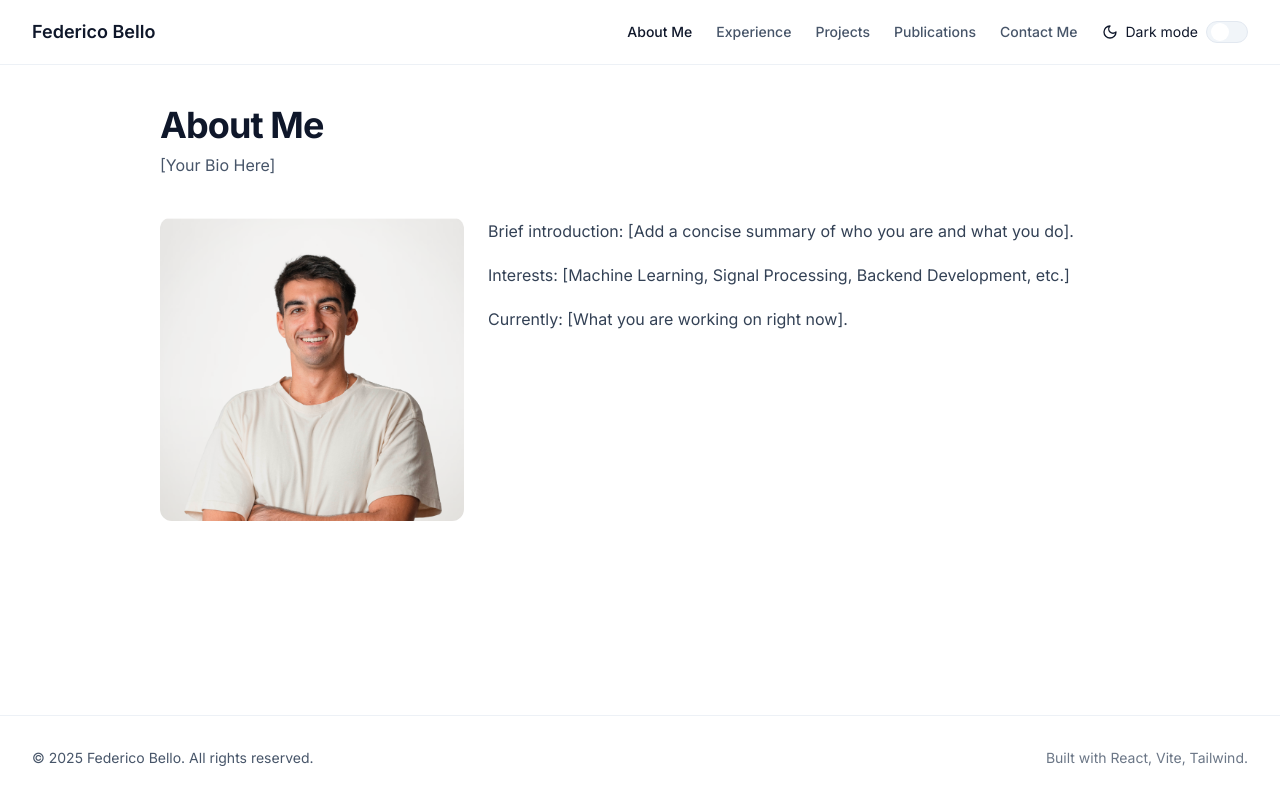
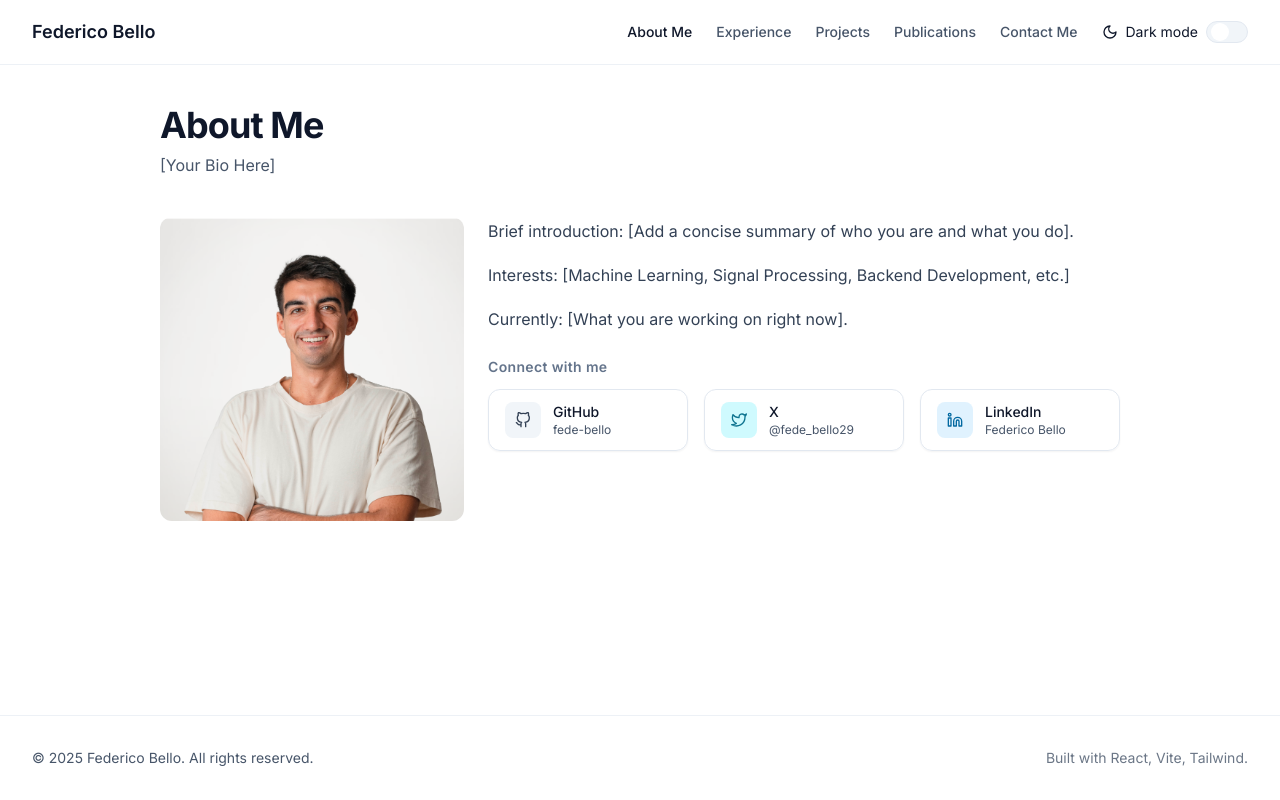
Before and after one commit to fede-bello/portfolio, a React (Vite) app: page / in a window 1280 px wide. Built offline with nearby package versions, Linux system fonts and the light colour scheme.

Commit message:
feat: social links

```diff
--- a/package.json
+++ b/package.json
@@ -12,6 +12,7 @@
     "dependencies": {
         "@radix-ui/react-switch": "^1.1.2",
         "clsx": "^2.1.1",
+        "feather-icons": "^4.29.2",
         "framer-motion": "^11.2.10",
         "lucide-react": "^0.453.0",
         "react": "^18.3.1",
--- /dev/null
+++ b/src/components/FeatherIcon.tsx
@@ -0,0 +1,34 @@
+import { memo } from "react";
+import feather from "feather-icons";
+
+type Props = {
+  name: string;
+  className?: string;
+  strokeWidth?: number;
+  title?: string;
+};
+
+export const FeatherIcon = memo(function FeatherIcon({
+  name,
+  className,
+  strokeWidth = 2,
+  title,
+}: Props) {
+  const svg = feather.icons[name]?.toSvg({
+    class: className,
+    "stroke-width": strokeWidth,
+    role: "img",
+    focusable: "false",
+    "aria-hidden": title ? undefined : "true",
+  });
+
+  if (!svg) return null;
+
+  return (
+    <span
+      aria-hidden={title ? undefined : true}
+      aria-label={title}
+      dangerouslySetInnerHTML={{ __html: svg }}
+    />
+  );
+});
--- /dev/null
+++ b/src/components/SocialLinks.tsx
@@ -0,0 +1,99 @@
+import { motion } from "framer-motion";
+import { FeatherIcon } from "@/components/FeatherIcon";
+
+type Social = {
+  name: string;
+  href: string;
+  icon: string;
+  label: string;
+  subtitle: string;
+  badgeClasses: string;
+};
+
+const socials: Social[] = [
+  {
+    name: "GitHub",
+    href: "https://github.com/fede-bello",
+    icon: "github",
+    label: "Visit GitHub profile",
+    subtitle: "fede-bello",
+    badgeClasses:
+      "bg-slate-100 text-slate-700 dark:bg-slate-800 dark:text-slate-200 group-hover:bg-slate-200 dark:group-hover:bg-slate-700",
+  },
+  {
+    name: "X",
+    href: "https://x.com/fede_bello29",
+    icon: "twitter",
+    label: "Visit X (Twitter) profile",
+    subtitle: "@fede_bello29",
+    badgeClasses:
+      "bg-cyan-100 text-cyan-700 dark:bg-cyan-900/30 dark:text-cyan-300 group-hover:bg-cyan-200/80 dark:group-hover:bg-cyan-900/50",
+  },
+  {
+    name: "LinkedIn",
+    href: "https://www.linkedin.com/in/federico-bello-/",
+    icon: "linkedin",
+    label: "Visit LinkedIn profile",
+    subtitle: "Federico Bello",
+    badgeClasses:
+      "bg-sky-100 text-sky-700 dark:bg-sky-900/30 dark:text-sky-300 group-hover:bg-sky-200/80 dark:group-hover:bg-sky-900/50",
+  },
+];
+
+type Props = {
+  className?: string;
+};
+
+export function SocialLinks({ className }: Props) {
+  return (
+    <ul
+      className={`grid grid-cols-1 sm:grid-cols-2 md:grid-cols-3 gap-4 ${
+        className ?? ""
+      }`}
+    >
+      {socials.map((item, idx) => (
+        <motion.li
+          key={item.name}
+          initial={{ opacity: 0, y: 6 }}
+          animate={{ opacity: 1, y: 0 }}
+          transition={{ delay: 0.05 * idx, duration: 0.25 }}
+        >
+          <a
+            href={item.href}
+            target="_blank"
+            rel="noopener noreferrer"
+            aria-label={item.label}
+            className="group relative block rounded-xl border border-slate-200 dark:border-slate-800 bg-white/60 dark:bg-slate-950/60 backdrop-blur supports-[backdrop-filter]:bg-white/40 px-4 py-3 shadow-sm hover:shadow-md hover:-translate-y-0.5 transition-all duration-200 focus-visible:outline-none focus-visible:ring-2 focus-visible:ring-slate-400 dark:focus-visible:ring-slate-700"
+          >
+            <span className="pointer-events-none absolute -right-8 -top-8 h-24 w-24 rounded-full bg-gradient-to-br from-slate-200/40 to-transparent dark:from-slate-800/30 opacity-0 group-hover:opacity-100 transition-opacity" />
+
+            <div className="flex items-center gap-3">
+              <span
+                className={`inline-flex items-center justify-center size-9 rounded-lg transition-colors ${item.badgeClasses}`}
+              >
+                <FeatherIcon name={item.icon} className="size-4" />
+              </span>
+
+              <div className="min-w-0 flex-1">
+                <div className="flex items-center justify-between gap-2">
+                  <span className="font-medium text-sm text-slate-900 dark:text-white">
+                    {item.name}
+                  </span>
+                  <span className="opacity-0 translate-x-1 group-hover:opacity-100 group-hover:translate-x-0 transition-all duration-200">
+                    <FeatherIcon
+                      name="arrow-up-right"
+                      className="size-3.5 text-slate-500 dark:text-slate-400"
+                    />
+                  </span>
+                </div>
+                <p className="text-xs text-slate-600 dark:text-slate-400 truncate">
+                  {item.subtitle}
+                </p>
+              </div>
+            </div>
+          </a>
+        </motion.li>
+      ))}
+    </ul>
+  );
+}
--- a/src/pages/About.tsx
+++ b/src/pages/About.tsx
@@ -2,6 +2,7 @@ import { SectionHeader } from "@/components/SectionHeader";
 import { motion } from "framer-motion";
 import { Container } from "@/components/Container";
 import meImage from "@/assets/images/me.png";
+import { SocialLinks } from "@/components/SocialLinks";
 
 export function AboutPage() {
   return (
@@ -40,6 +41,15 @@ export function AboutPage() {
           >
             Currently: [What you are working on right now].
           </motion.p>
+
+          <div className="pt-2">
+            <h2 className="text-sm font-semibold tracking-wide text-slate-500 dark:text-slate-400">
+              Connect with me
+            </h2>
+            <div className="mt-3">
+              <SocialLinks />
+            </div>
+          </div>
         </div>
       </Container>
     </div>
--- /dev/null
+++ b/src/types/feather-icons.d.ts
@@ -0,0 +1,20 @@
+declare module "feather-icons" {
+  export type FeatherIconAttrs = Record<string, string | number | undefined>;
+
+  export interface FeatherIconDefinition {
+    name: string;
+    contents: string;
+    tags: string[];
+    attrs: Record<string, string | number>;
+    toSvg: (attrs?: FeatherIconAttrs) => string;
+  }
+
+  export interface FeatherIcons {
+    icons: Record<string, FeatherIconDefinition>;
+    replace: (attrs?: FeatherIconAttrs) => void;
+    toSvg: (name: string, attrs?: FeatherIconAttrs) => string;
+  }
+
+  const feather: FeatherIcons;
+  export default feather;
+}
```
Also changed, not shown: 1 other file (tests, documents, lock files or other folders).
